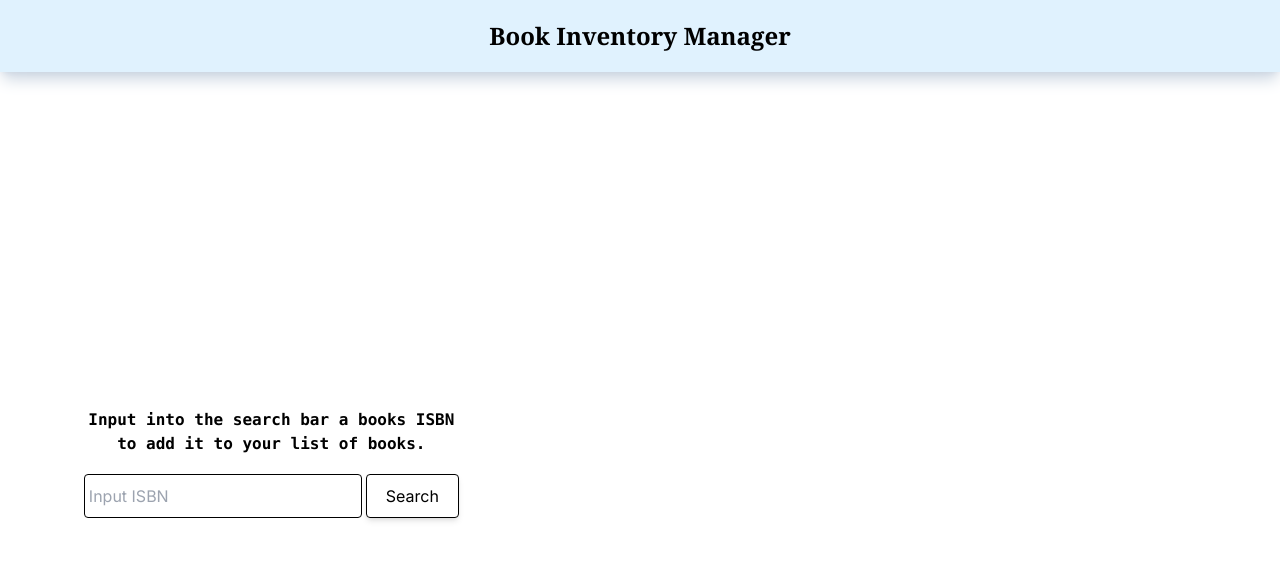
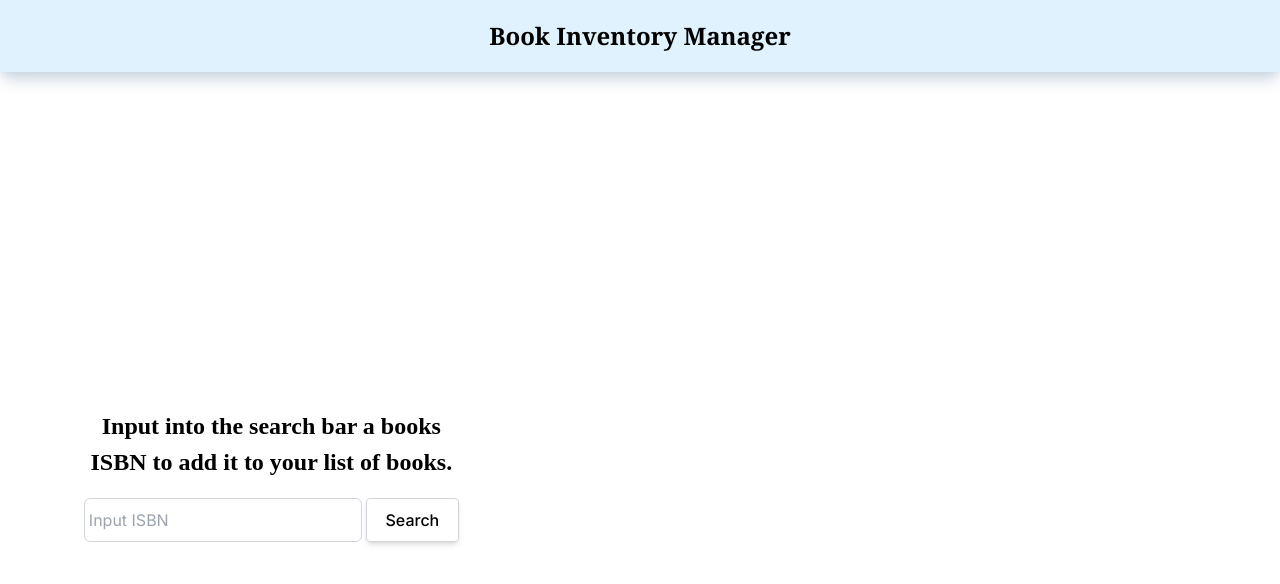
Before and after one commit to klivanskyr/book-manager, a Next.js app: page / in a window 1280 px wide. Shown: the top 584 px of the page. Built offline with nearby package versions, Linux system fonts and the light colour scheme.

Commit message:
Updated fonts and input and search bar

```diff
--- a/src/app/globals.css
+++ b/src/app/globals.css
@@ -1,6 +1,8 @@
 @tailwind base;
 @tailwind components;
 @tailwind utilities;
+
+@import url('https://fonts.googleapis.com/css2?family=Urbanist:ital,wght@0,100..900;1,100..900&display=swap');
 
 :root {
   --background-color: 0, 0, 0;
--- a/src/components/Search/Search.tsx
+++ b/src/components/Search/Search.tsx
@@ -176,13 +176,13 @@ const Search = (): ReactElement => {
     return (
     <div className='flex lg:flex-row flex-col lg:justify-start justify-center items-center h-full lg:h-screen m-2'>
         <div className='flex flex-col justify-start items-center h-1/5 w-auto lg:w-5/12'>
-            <p className='p-2 w-5/6 lg:w-3/4 text-center font-mono font-semibold  '>
+            <p className='p-2 w-5/6 lg:w-3/4 text-center font-Urbanist font-semibold text-[1.5rem]  '>
                 Input into the search bar a books ISBN to add it to your list of books.
             </p>
             <div className='flex flex-row justify-start w-full h-1/5 lg:h-2 lg:w-3/4 p-2 min-h-16'>
-                <input className='border-solid border-black border rounded p-1 m-0.5 w-3/4 '
+                <input className='border border-gray-300 hover:border-gray-500 focus:ring-blue-500 focus:hover:ring-blue-500 focus:hover:outline-none rounded-md focus:outline-none focus:ring-2 resize-none overflow-auto p-1 m-0.5 w-3/4 '
                 type="text" value={query} onChange={handleQuery} placeholder="Input ISBN" />
-                <button className={`border-solid border-black border rounded w-1/4 p-1 m-0.5 ${buttonPressed ? 'transform translate-y-px shadow-lg' : 'shadow-md'} transition duration-100`}
+                <button className={`border border-gray-300 hover:border-gray-500 rounded w-1/4 p-1 m-0.5 font-medium ${buttonPressed ? 'transform translate-y-px shadow-lg' : 'shadow-md'} transition duration-100`}
                 onMouseDown={handleSubmit} onMouseUp={() => setButtonPressed(false)}>Search</button>
             </div>
             <AnimatePresence>
--- a/tailwind.config.ts
+++ b/tailwind.config.ts
@@ -1,3 +1,4 @@
+import { Urbanist } from "next/font/google";
 import type { Config } from "tailwindcss";
 
 const config: Config = {
@@ -17,6 +18,10 @@ const config: Config = {
         '1670': '1670px',
         // => @media (min-width: 992px) { ... }
       },
+
+      fontFamily: {
+        Urbanist: ['Urbanist'],
+      }
     },
   },
   plugins: [],
```
